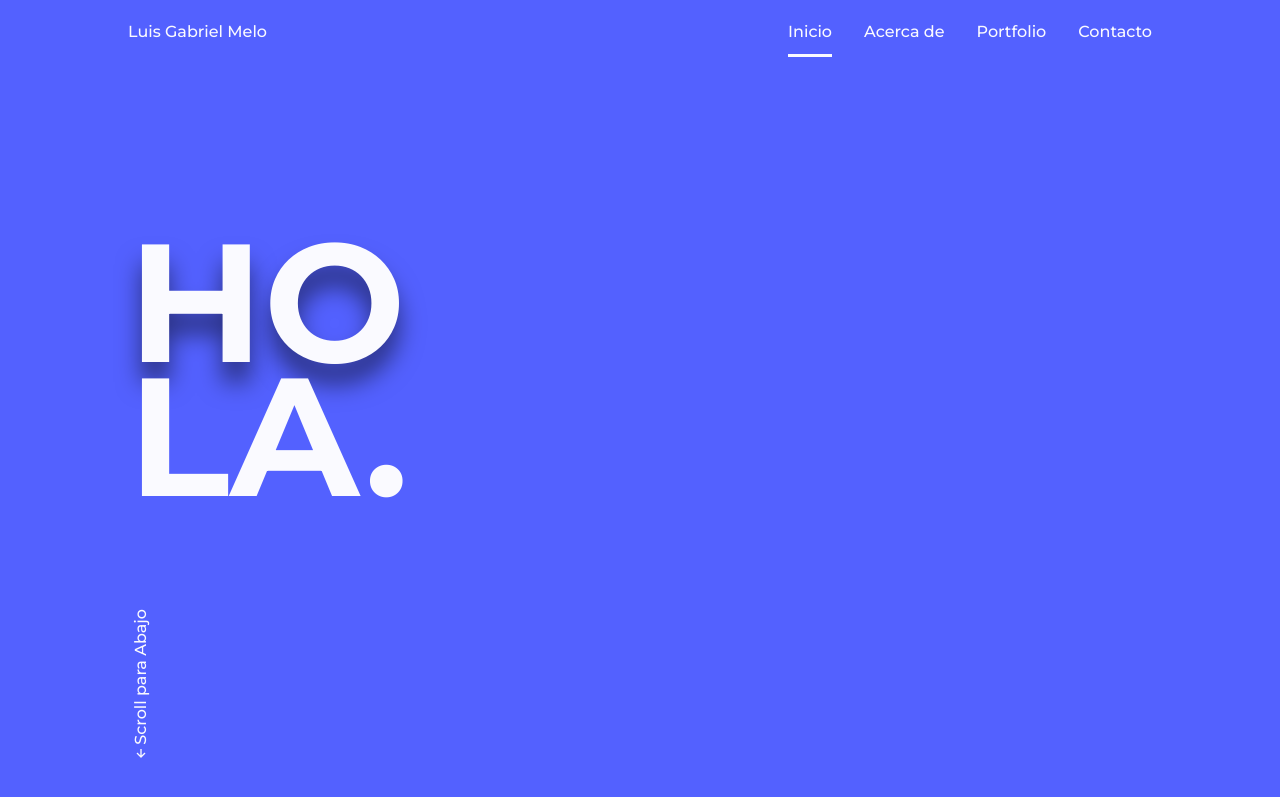
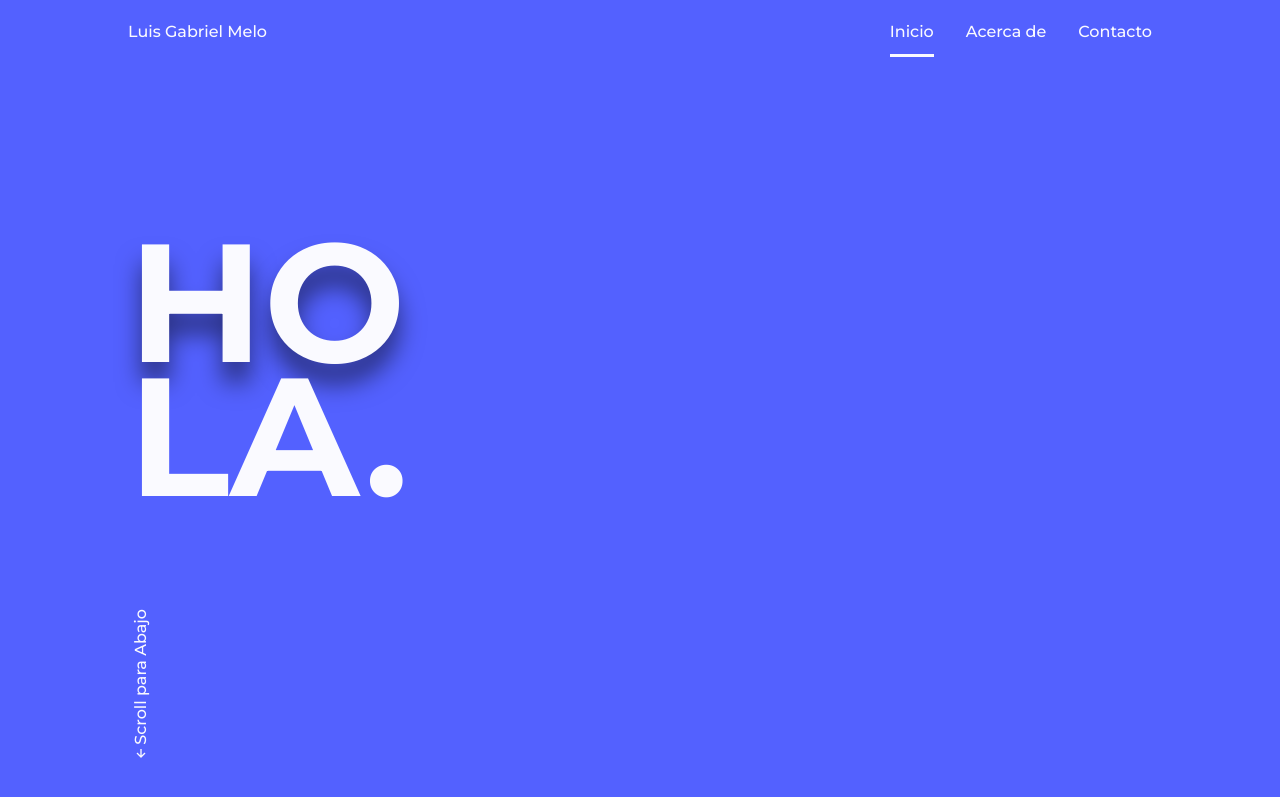
Before and after one commit to LuisGabrielMelo/portafoliodigital, a plain HTML site: page index.html in a window 1280 px wide. Shown: the top 797 px of the page. Drawn offline with nearby package versions, Linux system fonts and the light colour scheme.

Commit message:
Update index.html

```diff
--- a/index.html
+++ b/index.html
@@ -24,7 +24,6 @@
                     <ul class="nav__list">
                         <li class="nav__item"><a href="#home" class="nav__link active">Inicio</a></li>
                         <li class="nav__item"><a href="#about" class="nav__link">Acerca de</a></li>
-                        <li class="nav__item"><a href="#portfolio" class="nav__link">Portfolio</a></li>
                         <li class="nav__item"><a href="#contact" class="nav__link">Contacto</a></li>
                     </ul>
                 </div>
```
